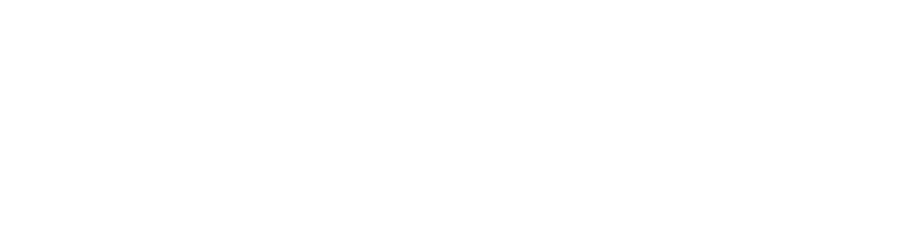
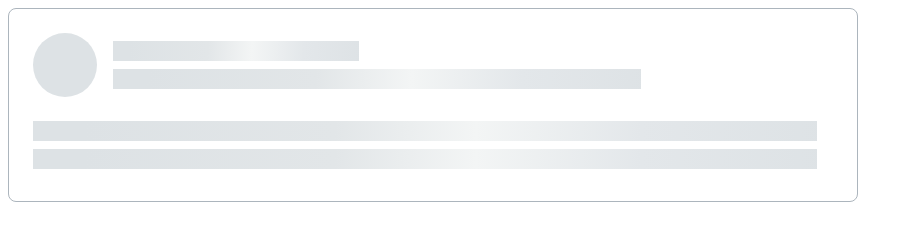
Before and after one commit to js-tasks-ru/htmlcss-20220919_konstantin-shavyrkin, a website: page 04-lection2/02-skeleton/index.html in a window 1280 px wide. Shown: the whole page, without its empty margins (0-913 px from the left). Drawn offline with Linux system fonts and the light colour scheme.

Commit message:
add skeleton

```diff
--- a/04-lection2/02-skeleton/index.html
+++ b/04-lection2/02-skeleton/index.html
@@ -1,11 +1,29 @@
 <!DOCTYPE html>
 <!-- Страница со скелетоном -->
 <html lang="ru">
+
 <head>
     <link rel="stylesheet" href="../../assets/css/main.css">
     <link rel="stylesheet" href="./skeleton.css">
 </head>
+
 <body>
+    <div style="width: 850px;">
+        <div class="skeleton">
+            <div class="skeleton__head">
+                <div class="skeleton__avatar"></div>
+                <div class="skeleton__title">
+                    <div class="skeleton__line skeleton__line_w35"></div>
+                    <div class="skeleton__line skeleton__line_w75"></div>
+                </div>
+            </div>
+            <div class="skeleton__body">
+                <div class="skeleton__line"></div>
+                <div class="skeleton__line"></div>
+            </div>
+        </div>
+    </div>
 
 </body>
+
 </html>
--- a/04-lection2/02-skeleton/skeleton.css
+++ b/04-lection2/02-skeleton/skeleton.css
@@ -0,0 +1,48 @@
+
+
+
+.skeleton {
+    display: flex;
+    flex-direction: column;
+    border-radius: 8px;
+    padding: 24px ;
+    padding-right: 40px;
+    border: 1px solid var(--grey-3);
+    --grey-gradient: linear-gradient(92.51deg, #DDE2E5 6.44%, #E2E6E8 38.47%, #F3F5F5 56.48%, #E3E7EA 77.5%, #DDE2E5 102.52%);    ;
+}
+
+.skeleton__head{
+    display: flex;
+    flex-direction: row;
+}
+
+.skeleton__avatar{
+    width: 64px;
+    height: 64px;
+    background-color: var(--grey-2);
+    border-radius: 50%;
+}
+.skeleton__title{
+    flex-grow: 1;
+    margin-left: 16px;
+}
+
+.skeleton__body{
+    margin-top: 16px;
+    flex-grow: 1;
+}
+
+.skeleton__line {
+    margin: 8px 0;
+    height: 20px;
+    flex-grow: 1;
+    background: var(--grey-gradient);
+}
+
+.skeleton__line_w35{
+    width: 35%;
+}
+
+.skeleton__line_w75{
+    width: 75%;
+}
```
Lines whose indentation alone changed are shown as unchanged.
